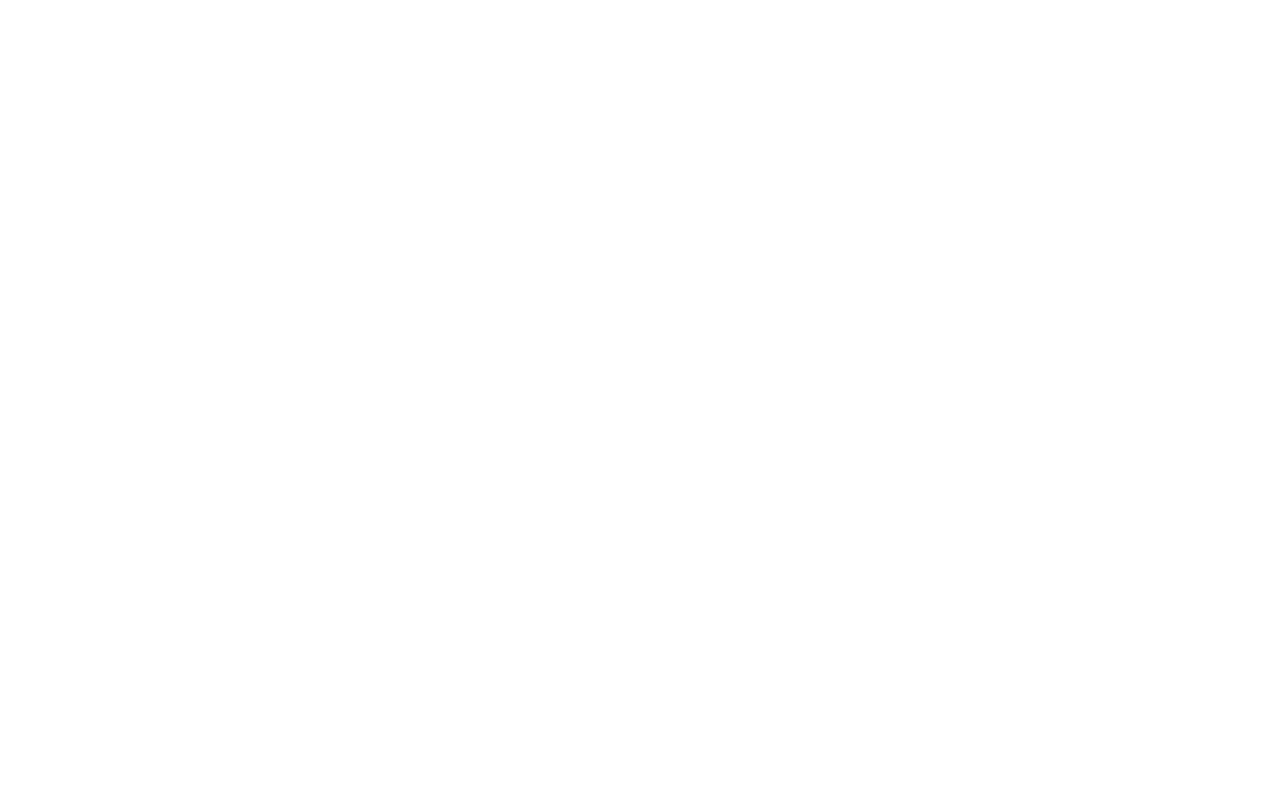
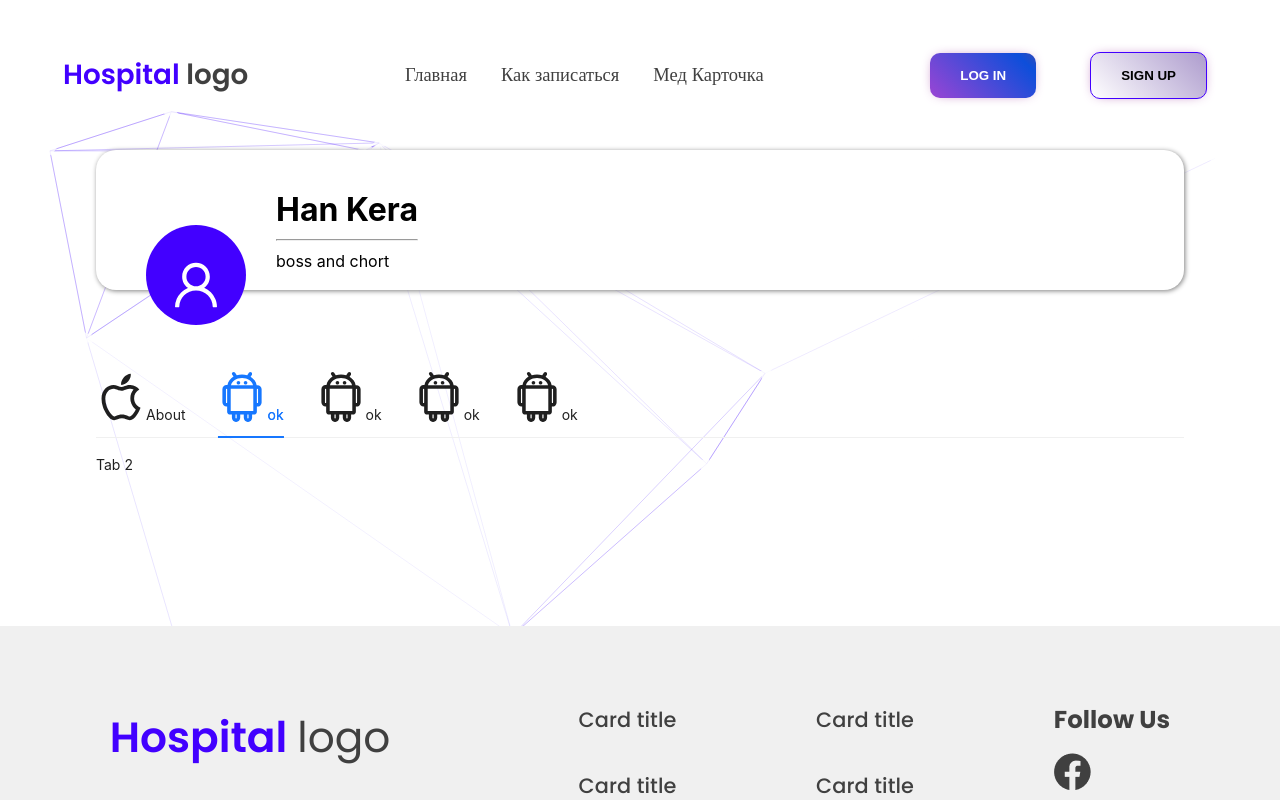
Before and after one commit to keraemoe/med-app, a React (Create React App) app: page /profile in a window 1280 px wide. Before the commit this address had no page. Shown: the top 800 px of the page. Built offline with nearby package versions, Linux system fonts and the light colour scheme.

Commit message:
profile 50%

```diff
--- a/src/Pages/MedCard.jsx
+++ b/src/Pages/MedCard.jsx
@@ -1,4 +1,5 @@
 import React from 'react';
+import Footer from '../components/Layouts/Footer/Footer';
 import LayoutHeader from '../components/Layouts/layouts/LayoutHeader';
 import MedCard from '../components/MedCardComponents/MedCard';
 import ParticlesContainer from '../components/UI/ParticlesBackground/ParticlesBackground';
@@ -10,6 +11,7 @@
             <LayoutHeader />
             <ParticlesContainer />
             <MedCard />
+            <Footer/>
         </div>
     );
 };
--- /dev/null
+++ b/src/Pages/Profile/Profile.jsx
@@ -0,0 +1,20 @@
+import React from 'react';
+import LayoutFooter from '../../components/Layouts/layouts/LayoutFooter';
+import LayoutHeader from '../../components/Layouts/layouts/LayoutHeader';
+import ParticlesContainer from '../../components/UI/ParticlesBackground/ParticlesBackground';
+import ProfilePage from './ProfilePage';
+
+
+
+const Profile = () => {
+    return (
+        <div>
+            <LayoutHeader/>
+            <ParticlesContainer/>
+            <ProfilePage/>
+            <LayoutFooter/>
+        </div>
+    );
+};
+
+export default Profile;
--- /dev/null
+++ b/src/Pages/Profile/ProfileContent/ProfileContent.jsx
@@ -0,0 +1,19 @@
+import React from 'react';
+import s from './profile.module.css'
+import { Avatar, Image } from 'antd';
+import { UserOutlined } from '@ant-design/icons';
+
+const ProfileContent = () => {
+    return (
+        <div className={s.head_profile}>
+            <Avatar style={{ width: '100px', height: '100px', marginLeft: '50px', marginTop: '75px', backgroundColor: '#4200ff' }} icon={<UserOutlined />} />
+            <div className={s.info_name}>
+                <h1>Han Kera</h1>
+                <hr className={s.hr_profile}/>
+                <p>boss and chort</p>
+            </div>
+        </div>
+    );
+};
+
+export default ProfileContent;
--- /dev/null
+++ b/src/Pages/Profile/ProfileContent/profile.module.css
@@ -0,0 +1,17 @@
+.head_profile{
+    width: 100%;
+    box-shadow: 1px 1px 5px grey !important;
+    height: 140px;
+    background-color: white;
+    border-radius: 20px;
+    margin-bottom: 50px;
+    display: flex;
+}
+.info_name{
+    margin-top: 40px;
+    margin-left: 30px;
+}
+.hr_profile{
+    margin-top: 10px;
+    margin-bottom: 10px;
+}
--- /dev/null
+++ b/src/Pages/Profile/ProfilePage.jsx
@@ -0,0 +1,15 @@
+import React from 'react';
+import ProfileContent from './ProfileContent/ProfileContent';
+import s from './profilePage.module.css'
+import ProfileTab from './ProfileTab/ProfileTab';
+
+const ProfilePage = () => {
+    return (
+        <div className={s.profile_items}>
+            <ProfileContent/>
+            <ProfileTab/>
+        </div>
+    );
+};
+
+export default ProfilePage;
--- /dev/null
+++ b/src/Pages/Profile/ProfileTab/ProfileTab.jsx
@@ -0,0 +1,24 @@
+import React from 'react';
+import { AndroidOutlined, AppleOutlined } from '@ant-design/icons';
+import { Tabs } from 'antd';
+const ProfileTab = () => (
+  <Tabs
+    defaultActiveKey="2"
+    items={[AppleOutlined, AndroidOutlined, AndroidOutlined, AndroidOutlined, AndroidOutlined].map((Icon, i) => {
+      const id = String(i + 1);
+      return {
+        label: (
+          <span>
+            <Icon />
+            {
+                id == 1 ? 'About' : 'ok'
+            }
+          </span>
+        ),
+        key: id,
+        children: `Tab ${id}`,
+      };
+    })}
+  />
+);
+export default ProfileTab;
--- /dev/null
+++ b/src/Pages/Profile/profilePage.module.css
@@ -0,0 +1,4 @@
+.profile_items{
+    width: 85%;
+    margin: 0 auto;
+}
--- a/src/Routes/Routes.jsx
+++ b/src/Routes/Routes.jsx
@@ -3,6 +3,7 @@
 import Entry from '../Pages/Entry';
 import HomePage from '../Pages/HomePage';
 import MedCards from '../Pages/MedCard';
+import Profile from '../Pages/Profile/Profile';
 
 const Rout = () => {
     return (
@@ -11,6 +12,7 @@
                 <Route path="/" element={<HomePage />} />
                 <Route path="/entry" element={<Entry />} />
                 <Route path="/medcard" element={<MedCards/>} />
+                <Route path="/profile" element={<Profile/>} />
             </Routes>
         </div>
     );
--- a/src/index.css
+++ b/src/index.css
@@ -113,6 +113,12 @@
   width: 332px !important;
 }
 
+.anticon svg{
+  width: 50px;
+  height: 50px;
+  margin-top: 20px;
+}
+
 @media screen and (max-width: 450px) {
   .bm-menu-wrap {
     width: 100% !important;
```
Also changed, not shown: src/Pages/404.jsx (added, +11 -0 lines).
